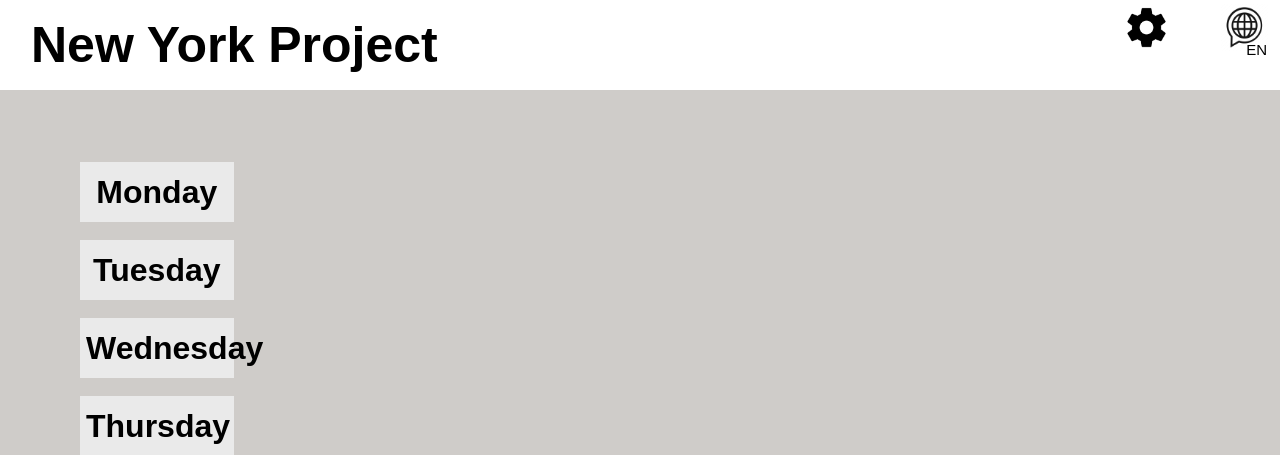
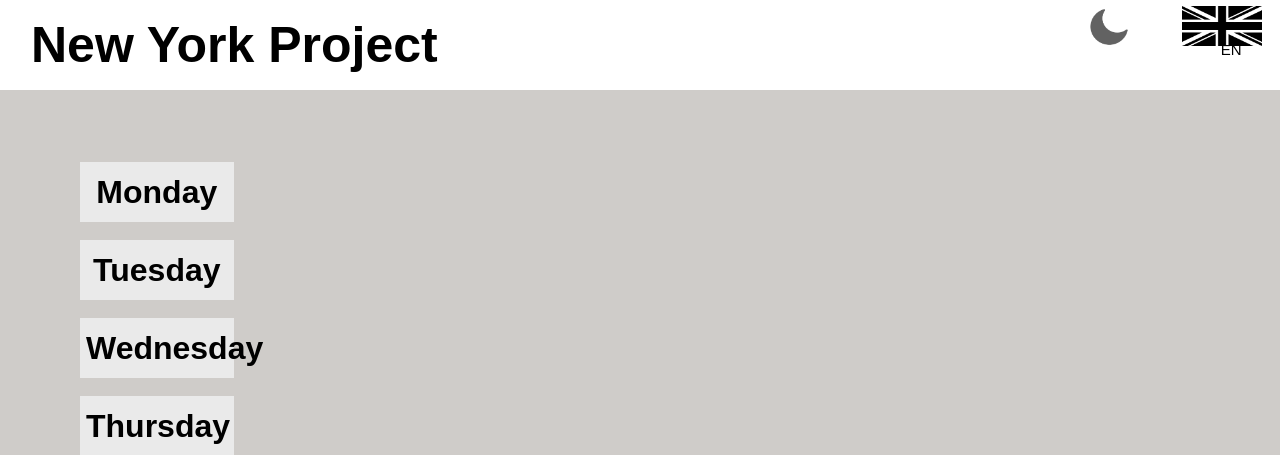
Before and after one commit to Djody1/Project-New-York, a PHP site: page /HTML/Hoofdpagina_White_EN.html in a window 1280 px wide. Shown: the top 455 px of the page. Run offline with PHP 8.4, Linux system fonts and the light colour scheme.

Commit message:
Version 1.0.1
Hoofdpagina af met Monday werkend

Ik

```diff
--- a/Broncode/CSS/Hoofdpagina_White_EN_Stylesheet.css
+++ b/Broncode/CSS/Hoofdpagina_White_EN_Stylesheet.css
@@ -17,22 +17,12 @@ a{
     color: Black;
 }
 
-#taalindicatorimg {
+#EN_Vlag {
     position: relative;
     display: inline-block;
 }
 
-#settingsknop{
+#moon{
     position: relative;
     display: inline-block;
 }
-
-.dropdowntaal {
-    display: none;
-  position: absolute;
-  background-color: #f9f9f9;
-  min-width: 160px;
-  box-shadow: 0px 8px 16px 0px rgba(0,0,0,0.2);
-  padding: 12px 16px;
-  z-index: 1;
-}
--- a/Broncode/CSS/Layout_White_Stylesheet.css
+++ b/Broncode/CSS/Layout_White_Stylesheet.css
@@ -22,11 +22,11 @@ ul {
   text-decoration: none;
   }
 
-#taalindicatorimg{
+#EN_Vlag{
   float: right;
 
-  margin-right: -1.7%;
-  margin-top: 0.3%;
+  margin-right: -3.2%;
+  margin-top: 0.45%;
 }
 
 #taalindicatortext {
@@ -36,10 +36,10 @@ ul {
   font-family: 'IBM Plex Sans', sans-serif;
 
   margin-top: 3.2%;
-  margin-right: 1%;
+  margin-right: 3%;
 }
 
-#settingsknop{
+#moon{
   float:right;
 
   margin-right: 4%;
--- a/Broncode/HTML/Hoofdpagina_White_EN.html
+++ b/Broncode/HTML/Hoofdpagina_White_EN.html
@@ -2,7 +2,7 @@
 
 <html>
     <head>
-        <link rel='shortcut icon' type='image/x-icon' href='.././Pictures/yes.ico'/>
+        <link rel='shortcut icon' type='image/x-icon' href='../Pictures/yes.ico'/>
         <link rel='stylesheet' href='../CSS/Layout_White_Stylesheet.css'/>
         <link rel='stylesheet' href='../CSS/Hoofdpagina_White_EN_Stylesheet.css'/>
         <link rel='fonts' href='../CSS/Fonts/Fonts.css'/>
@@ -13,12 +13,12 @@
         <ul>
             <li id='Titel'><b><a href='./Hoofdpagina_White_EN.html'>New York Project</a></b></li>
             <li id='taalindicatortext'>EN</li>
-            <li><img id='taalindicatorimg' src='../Pictures/Language_Icoon_Zwart.png' width='47' height='47' alt='Taal knop zwart'/></li>
-            <li><img id='settingsknop' src='../Pictures/Settings icon (Black).png' width='47' height='47' alt='settings'/></li>
+            <li><img id='EN_Vlag' src='../Pictures/EN_Vlag.png' height='40' alt='Error: Look for EN_Vlag'/></li>
+            <li><img id='moon' src='../Pictures/moon.png' width='47' height='47' alt='settings'/></li>
         </ul>
                                                                                         <br/><br/><br/><br/>
         <div>
-            <button><a href='./Dagen/Monday_White_EN.html'>Monday</a></button>                <br/><br/>
+            <button><a href='./Dagen/EN_White/Monday_White_EN.html'>Monday</a></button>                <br/><br/>
             <button><a href='./Dagen/Tuesday_White_EN.html'>Tuesday</a></button>              <br/><br/>
             <button><a href='./Dagen/Wednesday_White_EN.html'>Wednesday</a></button>          <br/><br/>
             <button><a href='./Dagen/Thursday_White_EN.html'>Thursday</a></button>            <br/><br/>
```
Also changed, not shown: Broncode/CSS/Dagen/EN_White/Monday_White_EN_Stylesheet.css (added, +10 -0 lines), Broncode/HTML/Dagen/EN_White/Monday_White_EN.html (added, +26 -0 lines), Broncode/HTML/Dagen/Friday_White_EN.html (deleted, +0 -17 lines), Broncode/HTML/Dagen/Monday_White_EN.html (deleted, +0 -19 lines), Broncode/HTML/Dagen/Thursday_White_EN.html (deleted, +0 -19 lines), Broncode/HTML/Dagen/Tuesday_White_EN.html (deleted, +0 -19 lines), Broncode/HTML/Dagen/Wednesday_White_EN.html (deleted, +0 -19 lines), Broncode/HTML/Hoofdpagina_Black_EN.html (added, +31 -0 lines), Broncode/Pictures/Arrow left (Black).png, Broncode/Pictures/Arrow left (White).png, Broncode/Pictures/Arrow right (Black).png, Broncode/Pictures/Arrow right (White).png, Broncode/Pictures/EN_Vlag.png (added), Broncode/Pictures/NL_Flag.png (added), 2 more files.
